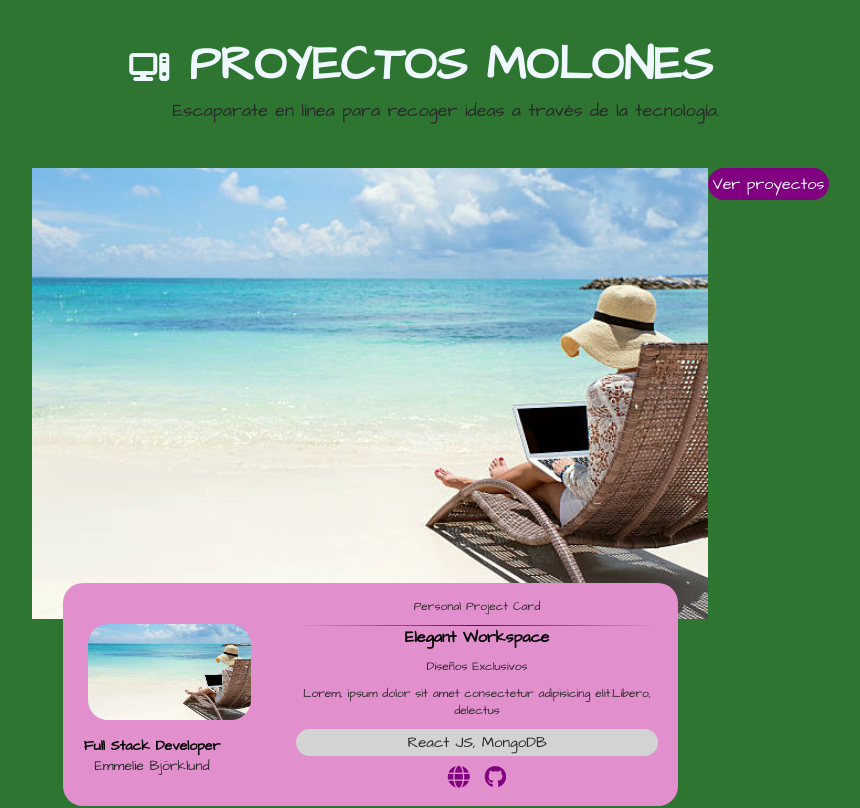
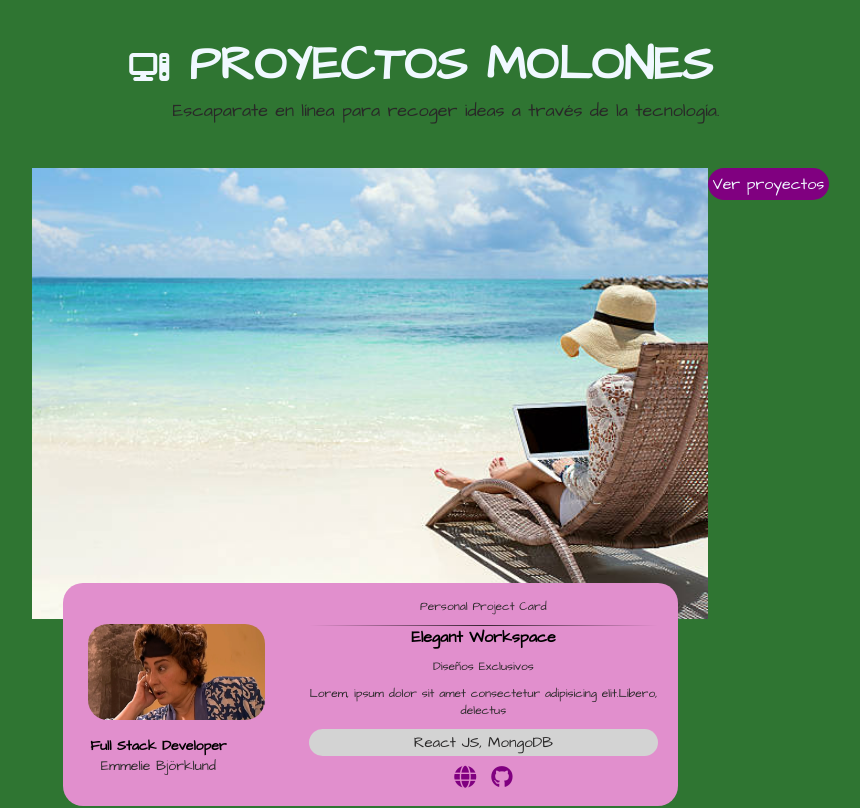
Before and after one commit to Storrecu/Project-Gallery, a React (Vite) app: page / in a window 1280 px wide. Shown: the top 808 px of the page, without its empty margins (194-1054 px from the left). Built offline with nearby package versions, Linux system fonts and the light colour scheme; a web font is replaced by a local one.

Commit message:
merged dev in to improves

```diff
--- a/src/components/proyecto/CardPreview.jsx
+++ b/src/components/proyecto/CardPreview.jsx
@@ -37,7 +37,7 @@ const CardPreview = ({ data, avatar }) => {
         <section className='info-autor'>
           <img
             className='image'
-            src={data.photo || '../../images/hierbas.webp'}
+            src={data.image || '../../images/hierbas.webp'}
             alt=''
           />
           <p className='job'>{data.job || 'Full Stack Developer'}</p>
```
